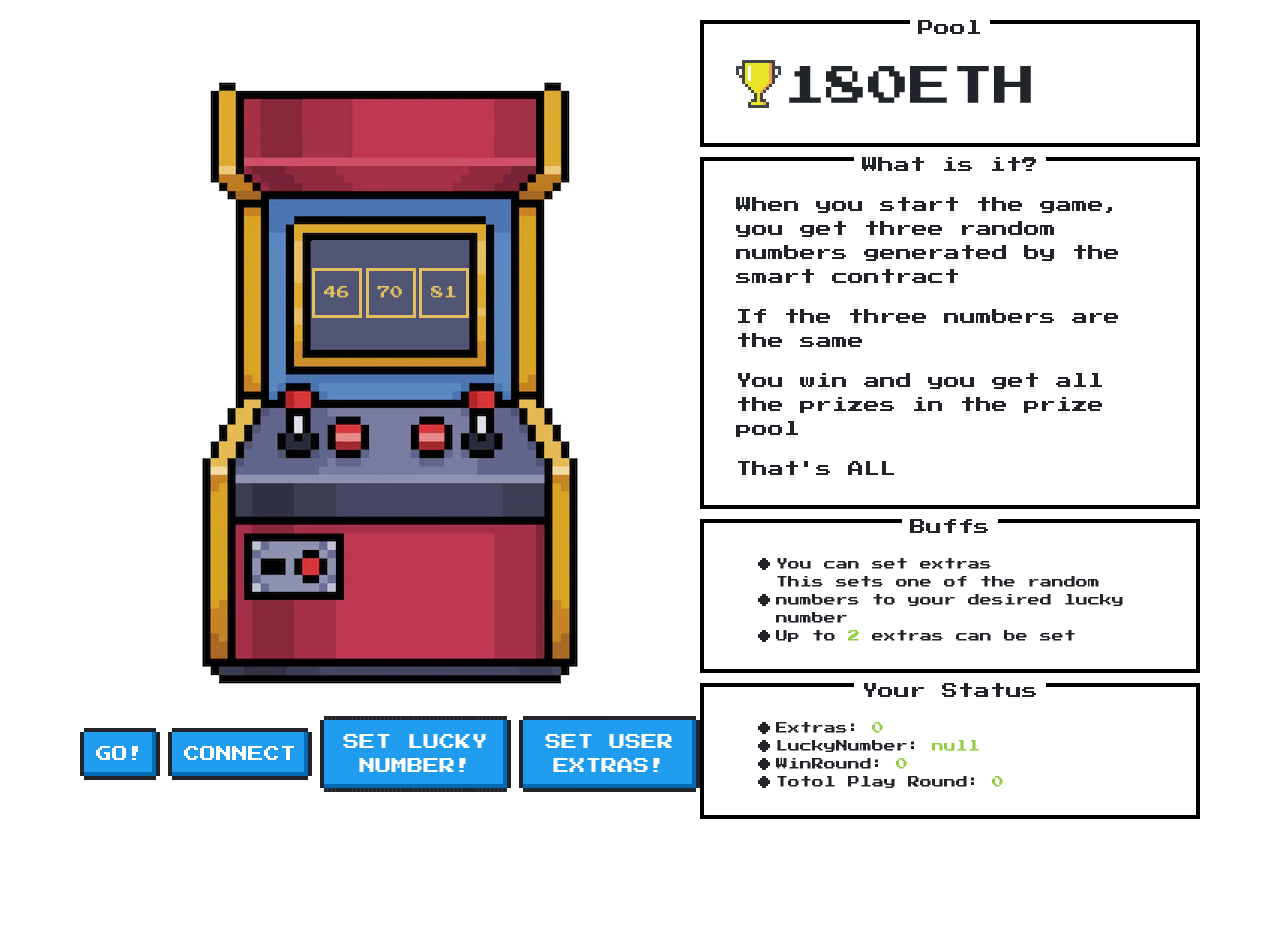
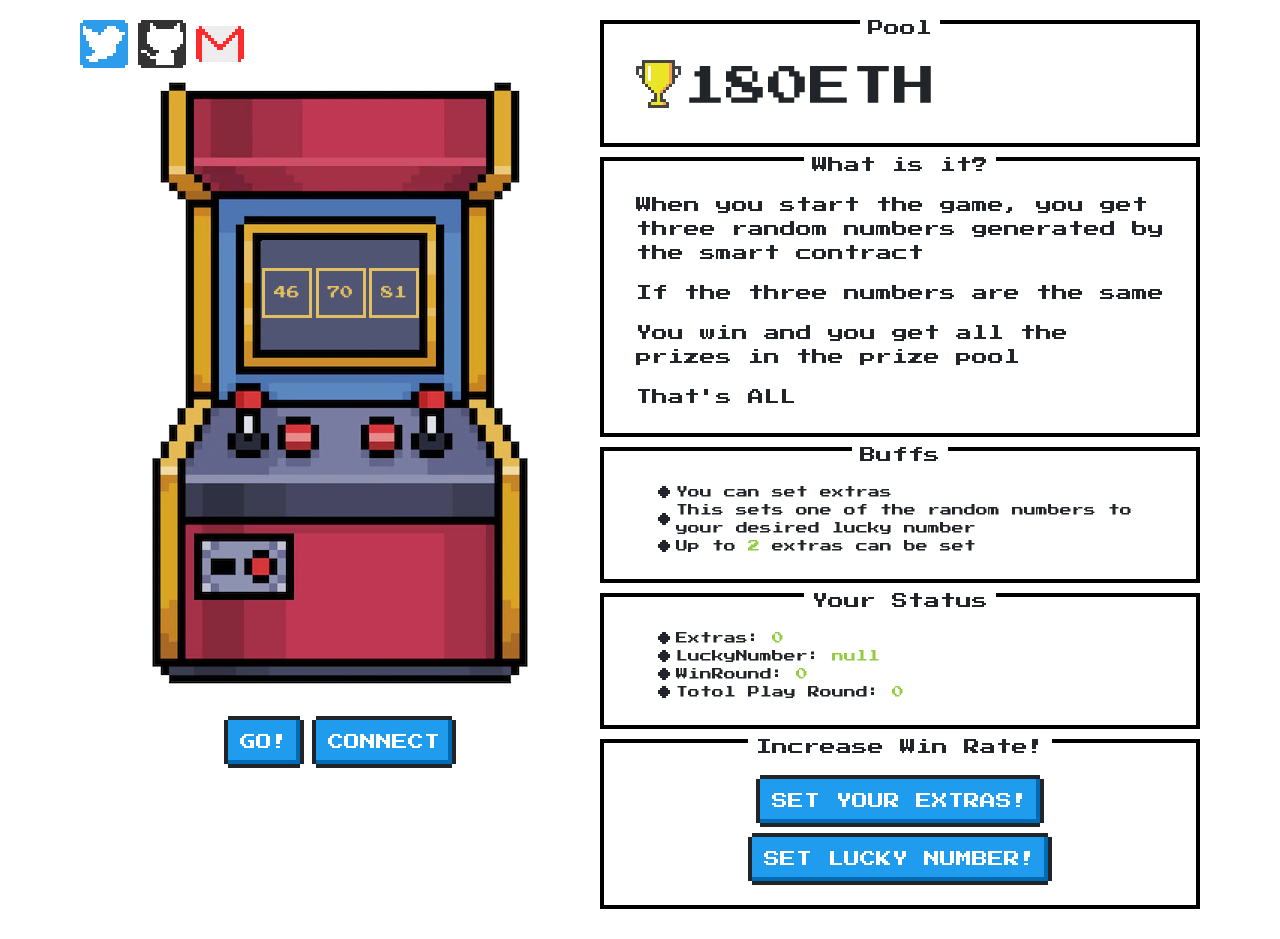
Before and after one commit to no1harm/task1, a React (Vite) app: page /tigerBot in a window 1280 px wide. Before the commit the page ends 839 px from the top, so only its background shows below. Built offline with nearby package versions, Linux system fonts and the light colour scheme.

Commit message:
feature: add contacts

```diff
--- a/src/views/tigerBot/index.css
+++ b/src/views/tigerBot/index.css
@@ -10,7 +10,7 @@
 }
 
 .botWrapper .right{
-  width: 500px;
+  width: 600px;
   min-height: 500px;
   flex-shrink: 0;
 }
@@ -110,3 +110,14 @@
 .list-custom li{
   text-align: left;
 }
+
+.badges{
+  position: absolute;
+  top: 0;
+  left: 0;
+}
+
+section .icons-custom{
+  display: inline;
+  margin-right: 10px !important;
+}
--- a/src/views/tigerBot/index.jsx
+++ b/src/views/tigerBot/index.jsx
@@ -159,8 +159,6 @@ export default function TigerBot() {
           <Space>
             <button type="button" class="nes-btn is-primary" onClick={() => start()}>GO!</button>
             <button type="button" class="nes-btn is-primary" onClick={() => start()}>CONNECT</button>
-            <button type="button" class="nes-btn is-primary" onClick={() => setLuckyNumber()}>SET LUCKY NUMBER!</button>
-            <button type="button" class="nes-btn is-primary" onClick={() => setUserExtras()}>SET USER EXTRAS!</button>
           </Space>
         </div>
       </div>
@@ -188,7 +186,7 @@ export default function TigerBot() {
           </ul>
         </div>
 
-        <div class="nes-container with-title is-centered">
+        <div class="nes-container with-title is-centered bottom-margin">
           <p class="title">Your Status</p>
           <ul class="nes-list is-disc list-custom">
             <li>Extras: <span class="nes-text is-success">0</span></li>
@@ -197,6 +195,25 @@ export default function TigerBot() {
             <li>Totol Play Round: <span class="nes-text is-success">0</span></li>
           </ul>
         </div>
+
+        <div class="nes-container with-title is-centered bottom-margin">
+          <p class="title">Increase Win Rate!</p>
+          <button type="button" class="nes-btn is-primary" style={{marginBottom:10}} onClick={() => setUserExtras()}>SET YOUR EXTRAS!</button>
+          <button type="button" class="nes-btn is-primary" onClick={() => setLuckyNumber()}>SET LUCKY NUMBER!</button>
+        </div>
+      </div>
+      <div className="badges">
+      <section class="icon-list">
+        <a href="https://twitter.com/no1harm" className="icons-custom">
+          <i class="nes-icon twitter is-medium"></i>
+        </a>
+        <a href="https://github.com/no1harm" className="icons-custom">
+          <i class="nes-icon github is-medium"></i>
+        </a>
+        <a href="mailto:chen09869@gmail.com" className="icons-custom">
+          <i class="nes-icon gmail is-medium"></i>
+        </a>
+      </section>
       </div>
     </div>
   );
```
